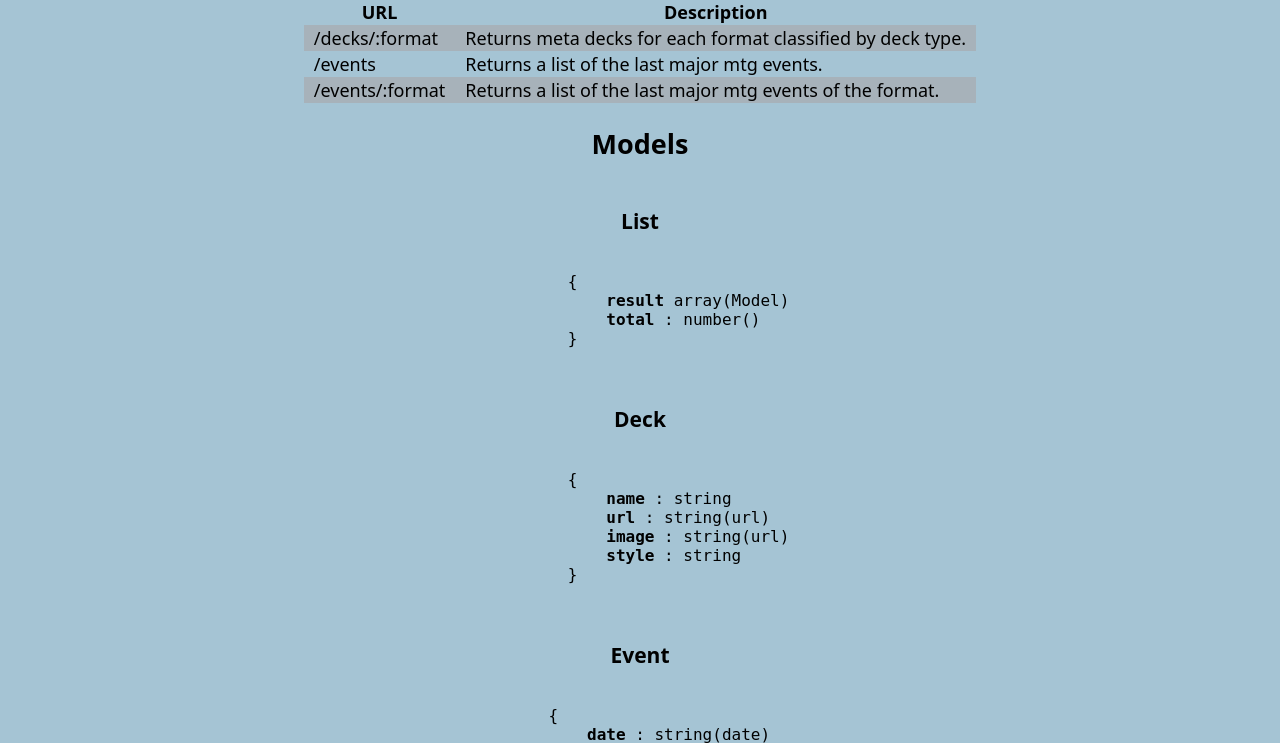
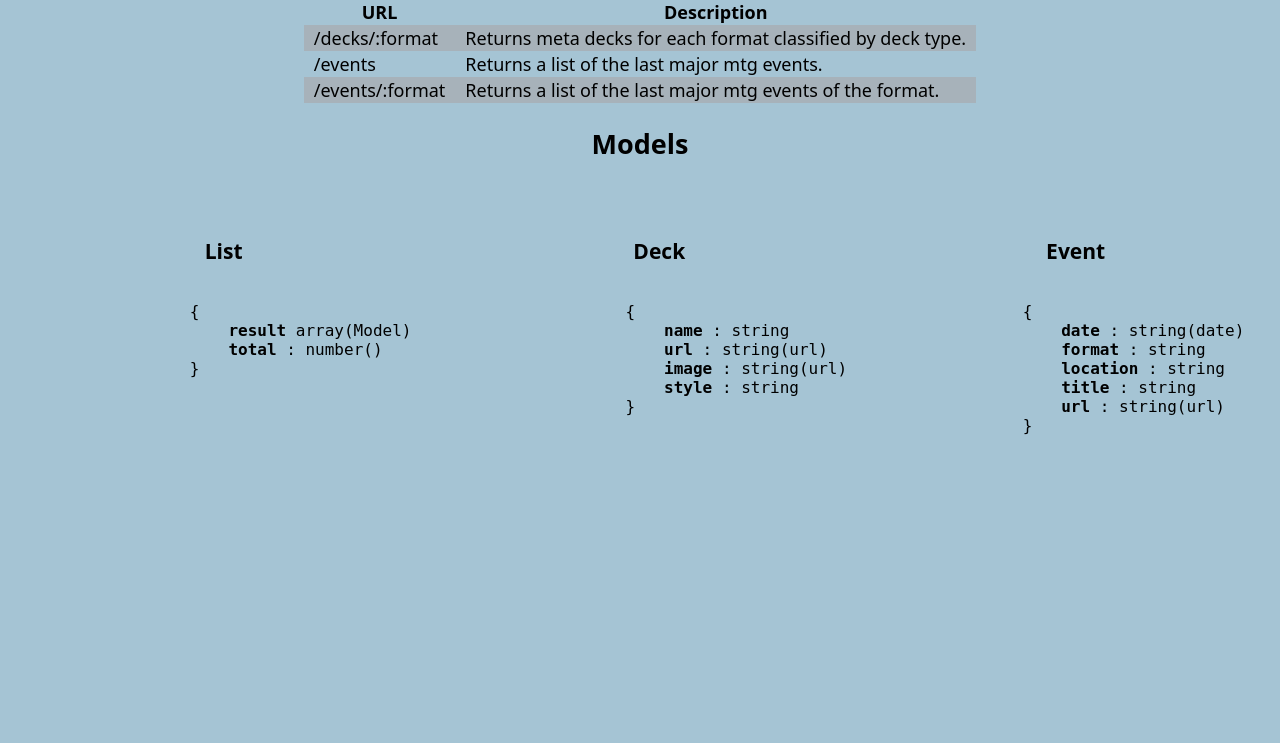
Before and after one commit to jrc0git/mtg-scrap-api, a Flask app: page / in a window 1280 px wide. Shown: the part 448-1191 px from the top of the page. After the commit the page ends 883 px from the top, so only its background shows below. Run offline with Flask 2, Linux system fonts and the light colour scheme.

Commit message:
models display

```diff
--- a/static/css/index.css
+++ b/static/css/index.css
@@ -41,3 +41,18 @@ tr{
 tr:nth-child(even){
     background-color: rgba(170, 161, 161, 0.511);
 }
+
+.models {
+    display: flex;
+    justify-content: flex-start;
+    align-items: center;
+}
+
+.model {
+    display: flex;
+    flex-direction: column;
+    align-items: center;
+    height: 249px;
+    width: auto;
+    padding: 30px;
+}
--- a/templates/index.html
+++ b/templates/index.html
@@ -40,7 +40,8 @@
    </table>
 
    <h2>Models</h2>
-
+   <div class="models">
+        <div class="model">
             <h3>List</h3>
             <pre>
                 {
@@ -48,7 +49,9 @@
                     <strong>total</strong> : number()
                 }
             </pre>
+        </div>
 
+        <div class="model">
             <h3>Deck</h3>
             <pre>
                 {
@@ -58,6 +61,9 @@
                     <strong>style</strong> : string
                 }
             </pre>
+        </div>
+
+        <div class="model">
             <h3>Event</h3>
             <pre>
             {
@@ -68,7 +74,7 @@
                 <strong>url</strong> : string(url)
             }
             </pre>
-
+        </div>
 
    </div>
 
@@ -79,5 +85,9 @@
 
 
 
+
+
+
+
 </body>
 </html>
```
Lines whose indentation alone changed are shown as unchanged.
